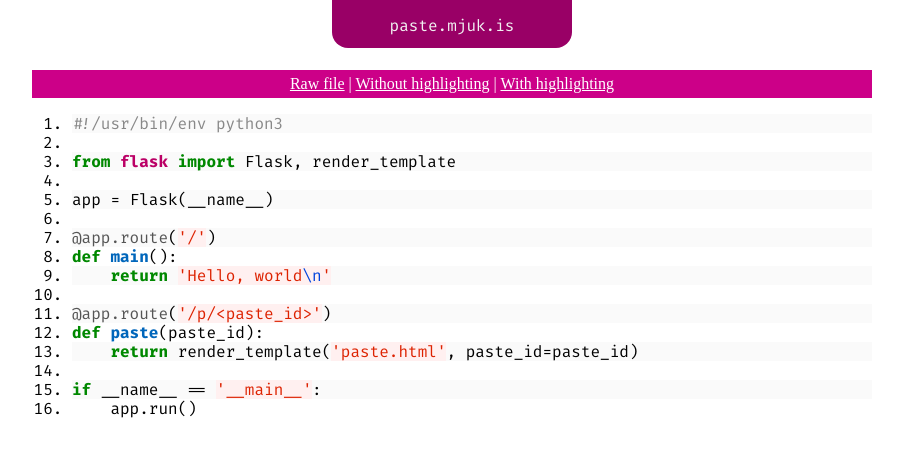
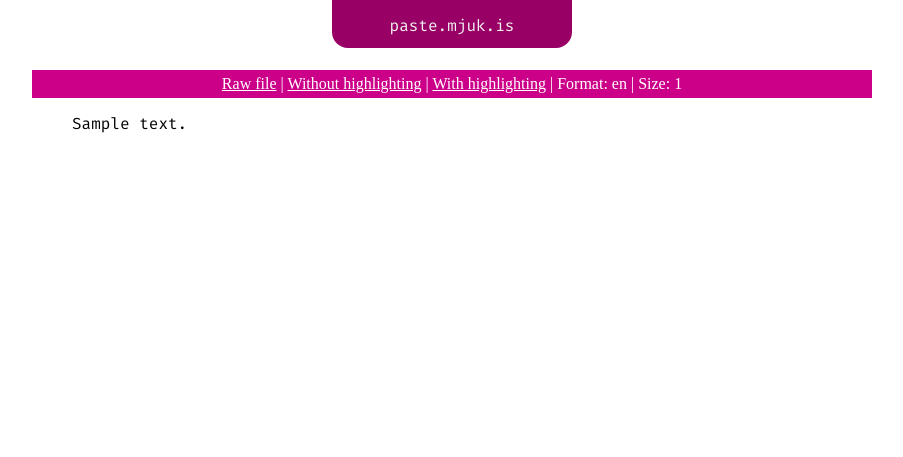
Before and after one commit to sakjur/este, a Flask app: template este/templates/paste.html in a window 1280 px wide. Shown: the top 457 px of the page, without its empty margins (188-1091 px from the left). Run offline with Flask 2, Linux system fonts and the light colour scheme; the template is opened without the code that fills it: most values are stand-ins (such as "Sample title", 1, 10 or a date in 2020).

Commit message:
Slightly more dynamic

```diff
--- /dev/null
+++ b/este/paste_db.py
@@ -0,0 +1,80 @@
+#!/usr/bin/env python3
+
+from pygments import highlight
+from pygments.lexers import PythonLexer, ErlangLexer
+from pygments.formatters import HtmlFormatter
+
+xyz = """#!/usr/bin/env python3
+
+from flask import Flask, render_template
+
+app = Flask(__name__)
+
+@app.route('/')
+def main():
+    return render_template('index.html')
+
+@app.route('/p/<paste_id>')
+def paste(paste_id):
+    return render_template('paste.html', paste_id=paste_id)
+
+if __name__ == '__main__':
+    app.run()
+
+"""
+
+erl = """
+-module(stack).
+
+-export([pow/2]).
+
+prod(N, K) when K < N -> prod_(N, 0, K);
+prod(N, K) -> prod_(K, 0, N).
+
+prod_(_, Sum, 0) -> Sum;
+prod_(N, Sum, K) -> prod_(N, Sum+N, K-1).
+
+pow(_, 0) -> 1;
+pow(N, K) -> prod(N, pow(N, K - 1)).
+
+"""
+
+def get_paste(pastename):
+    paste = None
+    if pastename == 'xyz':
+        paste = {'lang': 'python', 'file': xyz}
+    elif pastename == 'erl':
+        paste = {'lang': 'erlang', 'file': erl}
+    if paste:
+        if paste['lang'] == 'python':
+            lexer = PythonLexer()
+        elif paste['lang'] == 'erlang':
+            lexer = ErlangLexer()
+        else:
+            lexer = None
+        if lexer:
+            data = highlight(paste['file'], lexer, HtmlFormatter(nowrap=True))
+        else:
+            data = paste['file']
+        arr = []
+
+
+        for line in data.split('\n'):
+            init_space = 0
+            for char in line:
+                if char == ' ':
+                    init_space += 1
+                elif char == '\t':
+                    init_space += 4
+                else:
+                    break
+            arr.append('<li>{}{}</li>'.format('&nbsp;' * init_space, line.lstrip()))
+
+        out = "".join(arr)
+
+        return {'name': pastename,
+                'size': len(paste['file']),
+                'lang': paste['lang'],
+                'raw': paste['file'],
+                'content': out}
+    return None
--- a/este/server.py
+++ b/este/server.py
@@ -1,16 +1,27 @@
 #!/usr/bin/env python3
 
-from flask import Flask, render_template
+from flask import Flask, render_template, Response, abort
+from este.paste_db import get_paste
 
 app = Flask(__name__)
 
 @app.route('/')
 def main():
-    return 'Hello, world\n'
+    return render_template('index.html')
 
 @app.route('/p/<paste_id>')
 def paste(paste_id):
-    return render_template('paste.html', paste_id=paste_id)
+    data = get_paste(paste_id)
+    if data == None:
+        return abort(404)
+    return render_template('paste.html', paste=data)
+
+@app.route('/raw/<paste_id>')
+def raw(paste_id):
+    data = get_paste(paste_id)
+    if data == None:
+        return abort(404)
+    return Response(data['raw'], mimetype='text/plain')
 
 if __name__ == '__main__':
     app.run()
--- /dev/null
+++ b/este/templates/index.html
@@ -0,0 +1,5 @@
+{% extends "main.html" %}
+
+{% block content %}
+This is paste.mjuk.is - a tiny pastebin site for personal use
+{% endblock %}
--- /dev/null
+++ b/este/templates/main.html
@@ -0,0 +1,26 @@
+<html>
+    <head>
+        <title>{% block title %}paste.mjuk.is{% endblock %}</title>
+        <link rel="stylesheet" type="text/css"
+            href="{{ url_for('static', filename='css/fira_code.css') }}" />
+        <link rel="stylesheet" type="text/css"
+            href="{{ url_for('static', filename='css/style.css') }}" />
+        <link rel="stylesheet" type="text/css"
+            href="{{ url_for('static', filename='css/pastie.css') }}" />
+    </head>
+
+    <body>
+        <nav>
+            paste.mjuk.is
+        </nav>
+
+        <div id="content">
+        {% block content %}
+        {% endblock %}
+        </div>
+
+        {% block script %}
+        {% endblock %}
+
+    </body>
+</html>
--- a/este/templates/paste.html
+++ b/este/templates/paste.html
@@ -1,46 +1,26 @@
-<html>
-    <head>
-        <title>Paste {{ paste_id }}</title>
-        <link rel="stylesheet" type="text/css"
-            href="{{ url_for('static', filename='css/fira_code.css') }}" />
-        <link rel="stylesheet" type="text/css"
-            href="{{ url_for('static', filename='css/style.css') }}" />
-        <link rel="stylesheet" type="text/css"
-            href="{{ url_for('static', filename='css/pastie.css') }}" />
-    </head>
+{% extends "main.html" %}
 
-    <body>
-        <nav>
-            paste.mjuk.is
-        </nav>
-        <div id="content">
+{% block title %}
+Paste {{ paste.name }}
+{% endblock %}
+
+{% block content %}
 <div class="menu">
-                <a href="/raw/{{ paste_id }}">Raw file</a> |
+    <a href="/raw/{{ paste.name }}">Raw file</a> |
     <a href="#" id="remove_highlight">Without highlighting</a> |
-                <a href="#" id="add_highlight">With highlighting</a>
+    <a href="#" id="add_highlight">With highlighting</a> |
+    Format: {{ paste.lang }} |
+    Size: {{ paste.size }}
 </div>
 
 <div class="code highlight">
     <ol>
-                    <li><span class="ch">#!/usr/bin/env python3</span></li>
-                    <li><br /></li>
-                    <li><span class="kn">from</span> <span class="nn">flask</span> <span class="kn">import</span> <span class="n">Flask</span><span class="p">,</span> <span class="n">render_template</span></li>
-                    <li><br /></li>
-                    <li><span class="n">app</span> <span class="o">=</span> <span class="n">Flask</span><span class="p">(</span><span class="n">__name__</span><span class="p">)</span></li>
-                    <li><br /></li>
-                    <li><span class="nd">@app.route</span><span class="p">(</span><span class="s1">&#39;/&#39;</span><span class="p">)</span></li>
-                    <li><span class="k">def</span> <span class="nf">main</span><span class="p">():</span></li>
-                    <li>&nbsp;&nbsp;&nbsp;&nbsp;<span class="k">return</span> <span class="s1">&#39;Hello, world</span><span class="se">\n</span><span class="s1">&#39;</span></li>
-                    <li><br /></li>
-                    <li><span class="nd">@app.route</span><span class="p">(</span><span class="s1">&#39;/p/&lt;paste_id&gt;&#39;</span><span class="p">)</span></li>
-                    <li><span class="k">def</span> <span class="nf">paste</span><span class="p">(</span><span class="n">paste_id</span><span class="p">):</span></li>
-                    <li>&nbsp;&nbsp;&nbsp;&nbsp;<span class="k">return</span> <span class="n">render_template</span><span class="p">(</span><span class="s1">&#39;paste.html&#39;</span><span class="p">,</span> <span class="n">paste_id</span><span class="o">=</span><span class="n">paste_id</span><span class="p">)</span></li>
-                    <li><br /></li>
-                    <li><span class="k">if</span> <span class="n">__name__</span> <span class="o">==</span> <span class="s1">&#39;__main__&#39;</span><span class="p">:</span></li>
-                    <li>&nbsp;&nbsp;&nbsp;&nbsp;<span class="n">app</span><span class="o">.</span><span class="n">run</span><span class="p">()</span></li>
+        {{ paste.content|safe }}
     </ol>
 </div>
-        </div>
+{% endblock %}
+
+{% block script %}
 <script type="text/javascript">
 document.getElementById('remove_highlight').onclick =
 function() {
@@ -58,5 +38,4 @@
     }
 }
 </script>
-    </body>
-</html>
+{% endblock %}
```
Lines whose indentation alone changed are shown as unchanged.
